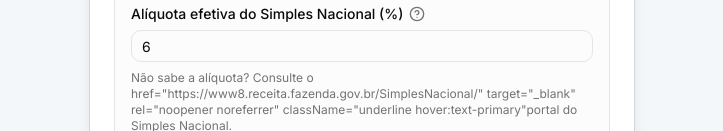
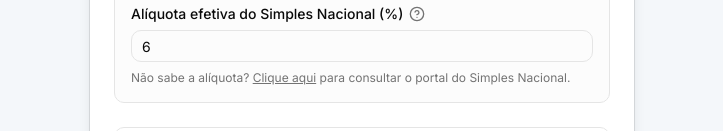
Before and after one commit to cauadomingos72/precifica_plus, a Next.js app: page /margem in a window 1280 px wide. Shown: the part 669-800 px from the top of the page, without its empty margins (278-1001 px from the left). Built offline with nearby package versions, Linux system fonts and the light colour scheme; no server answers.

Commit message:
Correção do link redirecionando para o site Simples Nacional na page margem

```diff
--- a/app/margem/page.tsx
+++ b/app/margem/page.tsx
@@ -278,16 +278,16 @@
                 />
                 {regime === "simples" && (
                   <p className="text-xs text-muted-foreground">
-                    Não sabe a alíquota? Consulte o{" "}
-
+                    Não sabe a alíquota?{" "}
+                    <a
                       href="https://www8.receita.fazenda.gov.br/SimplesNacional/"
                       target="_blank"
                       rel="noopener noreferrer"
                       className="underline hover:text-primary"
-                    <a>
-                      portal do Simples Nacional
-                    </a>
-                    .
+                    >
+                      Clique aqui
+                    </a>{" "}
+                    para consultar o portal do Simples Nacional.
                   </p>
                 )}
               </div>
```
